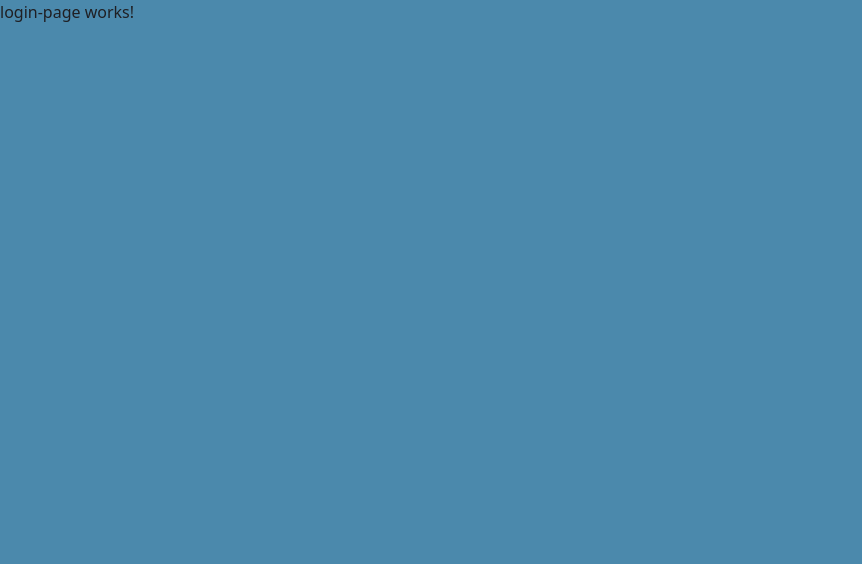
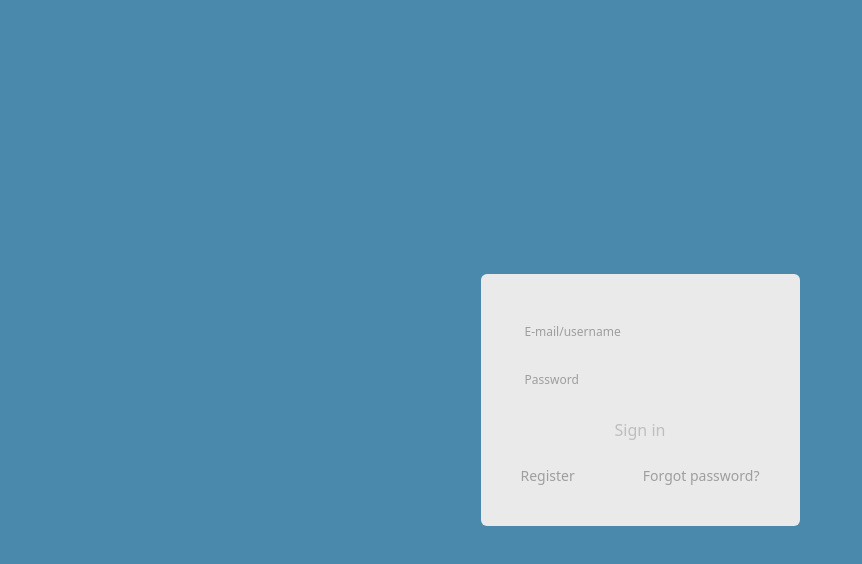
Before and after one commit to iago-monteirog/projectx-frontend, an Angular app in the folder gymApp/: page /login in a window 1280 px wide. Shown: the top 564 px of the page, without its empty margins (0-862 px from the left). Built offline with nearby package versions, Linux system fonts and the light colour scheme.

Commit message:
feat: do login page

```diff
--- a/gymApp/src/app/modules/pages/login-page/login-page.component.html
+++ b/gymApp/src/app/modules/pages/login-page/login-page.component.html
@@ -1,3 +1,16 @@
-<p>login-page works!</p>
+<main class="flex justify-center items-center w-full h-screen">
+  <div class="flex justify-center items-start flex-col gap-4 bg-gray-50 text-gray-100 p-10 rounded-md">
+    <input type="text" placeholder="E-mail/username" class="input-field">
+    <input type="text" placeholder="Password" class="input-field">
+
+    <button class="flex justify-center items-center w-full bg-primary-button p-2 rounded-md text-navy-blue">Sign
+      in</button>
+
+    <div class="flex w-full justify-between text-sm text-gray-200">
+      <a href="">Register</a>
+      <a href="">Forgot password?</a>
+    </div>
+  </div>
+</main>
 
 <router-outlet />
--- a/gymApp/src/app/modules/pages/login-page/login-page.component.scss
+++ b/gymApp/src/app/modules/pages/login-page/login-page.component.scss
@@ -0,0 +1,15 @@
+@tailwind base;
+@tailwind components;
+@tailwind utilities;
+
+.input-field {
+  @apply rounded-md p-1 bg-gray-50;
+}
+
+.input-field::placeholder {
+  @apply text-xs text-gray-200;
+}
+
+.input-field:focus-visible:not(:focus) {
+  @apply border-t-0;
+}
```
